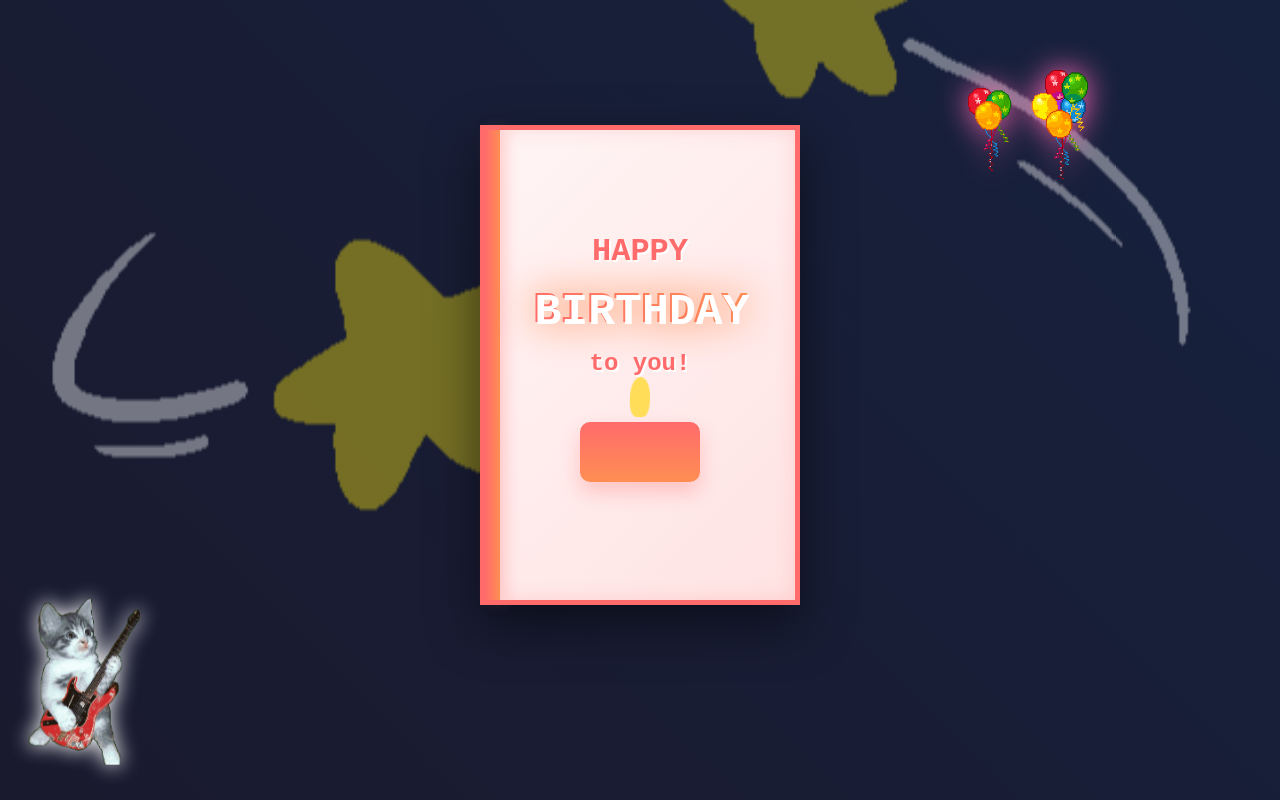
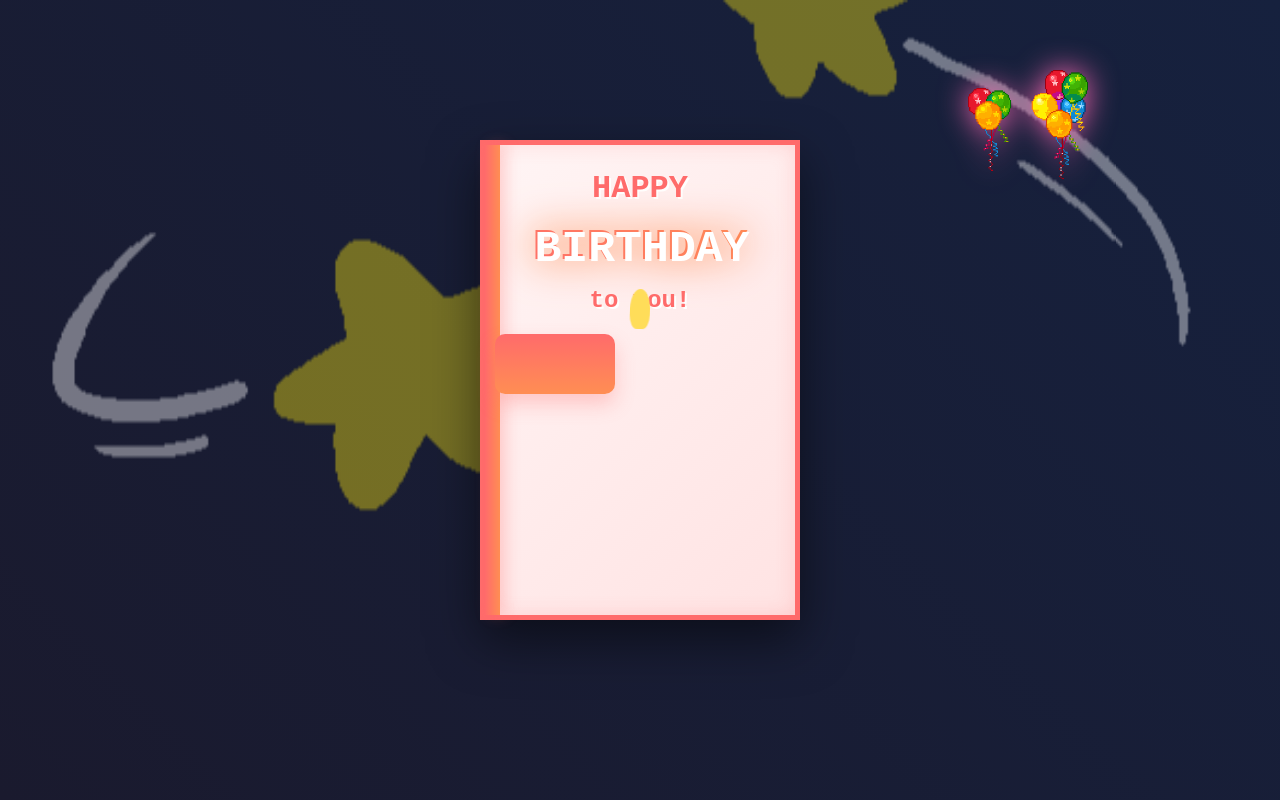
Before and after one commit to shivamk00/happy-birthday-, a plain HTML site: page final.html in a window 1280 px wide. Drawn offline with Linux system fonts and the light colour scheme.

Commit message:
Update final.html

```diff
--- a/final.html
+++ b/final.html
@@ -1,9 +1,8 @@
 <!DOCTYPE html>
 <html lang="en">
-
 <head>
-    <meta charset="UTF-8">
-    <meta name="viewport" content="width=device-width, initial-scale=1.0">
+  <meta charset="UTF-8" />
+  <meta name="viewport" content="width=device-width, initial-scale=1.0"/>
   <title>Magic Birthday Book</title>
   <style>
     * {
@@ -14,7 +13,7 @@
 
     body {
       background: linear-gradient(45deg, #1a1a2e, #16213e);
-            min-height: 100vh;
+      height: 100vh;
       display: flex;
       justify-content: center;
       align-items: center;
@@ -42,12 +41,14 @@
     .container {
       perspective: 1000px;
       z-index: 1;
+      position: relative;
+      top: -20px;
     }
 
     .birthdayCard {
       position: relative;
-            width: 400px;
-            height: 550px;
+      width: 320px;
+      height: 480px;
       transform-style: preserve-3d;
       transition: all 0.8s ease;
       cursor: pointer;
@@ -59,30 +60,23 @@
       transform: rotateY(180deg);
     }
 
-        .cardFront, .cardInside {
+    .cardFront,
+    .cardInside {
       position: absolute;
       width: 100%;
       height: 100%;
       backface-visibility: hidden;
       background: linear-gradient(135deg, #fff5f5, #ffe3e3);
-            padding: 30px;
+      padding: 10px;
       border: 5px solid #ff6b6b;
       box-shadow: inset 0 0 20px rgba(255,107,107,0.2);
     }
 
-        .cardFront {
-            display: flex;
-            flex-direction: column;
-            justify-content: center;
-            align-items: center;
+    .cardInside {
+      transform: rotateY(180deg);
+      overflow-y: auto;
     }
 
-        .cardInside {
-            transform: rotateY(180deg);
-            background: linear-gradient(135deg, #fff5f5, #ffe3e3);
-        }
-
-        /* Book spine effect */
     .cardFront::before {
       content: '';
       position: absolute;
@@ -103,27 +97,26 @@
       color: #ff6b6b;
       text-shadow: 2px 2px 0px #fff;
       margin: 15px 0;
-            transform: translateZ(50px);
     }
 
-        .happy { font-size: 2.5em; }
+    .happy { font-size: 2em; }
     .bday {
-            font-size: 3.5em;
+      font-size: 2.8em;
       animation: glow 2s ease-in-out infinite;
       background: linear-gradient(45deg, #ff6b6b, #ff8e53);
       -webkit-background-clip: text;
       -webkit-text-fill-color: transparent;
     }
-        .toyou { font-size: 1.8em; }
+    .toyou { font-size: 1.5em; }
 
     .plate {
       position: relative;
-            margin: 30px 0;
+      margin: 20px 0;
     }
 
     .cake {
-            width: 150px;
-            height: 80px;
+      width: 120px;
+      height: 60px;
       background: linear-gradient(#ff6b6b, #ff8e53);
       border-radius: 10px;
       position: relative;
@@ -144,19 +137,22 @@
 
     .wishes {
       color: #2c3e50;
-            font-size: 1.1em;
-            line-height: 1.6;
-            padding: 20px;
+      font-size: 0.9em;
+      line-height: 1.3;
+      padding: 10px;
       background: rgba(255,255,255,0.9);
       border-radius: 10px;
       box-shadow: 0 5px 15px rgba(0,0,0,0.1);
     }
 
     .bdyboy {
-            width: 180px;
+      width: 140px;
+      max-height: 140px;
+      object-fit: cover;
       border-radius: 50%;
       border: 5px solid #ff6b6b;
-            margin: 20px auto;
+      margin: 15px auto;
+      display: block;
       transition: transform 0.3s;
       box-shadow: 0 10px 20px rgba(0,0,0,0.2);
     }
@@ -171,7 +167,7 @@
       height: 100%;
       top: 0;
       left: 0;
-            z-index: -1;
+      z-index: 0;
     }
 
     .cat {
@@ -205,7 +201,6 @@
       100% { opacity: 0.8; }
     }
 
-        /* Page lines effect */
     .cardInside::before {
       content: '';
       position: absolute;
@@ -225,88 +220,20 @@
     .name {
       color: #ff6b6b;
       font-weight: bold;
-            margin-top: 20px;
+      margin-top: 10px;
       text-align: right;
     }
 
-        .birthdayCard {
-    position: relative;
-    width: 250px; /* Pehle 400px tha, ab thoda chhota kar diya */
-    height: 400px; /* Pehle 550px tha */
-    transform-style: preserve-3d;
-    transition: all 0.8s ease;
-    cursor: pointer;
-    border-radius: 10px;
-    box-shadow: 0 20px 50px rgba(0,0,0,0.5);
-    margin-top: -30px; /* Card ko thoda upar shift kar diya */
-}
-
-
-
-/* ... (keep all previous styles as they are) ... */
-
-.birthdayCard {
-    position: relative;
-    width: 320px; /* Reduced from 400px */
-    height: 480px; /* Reduced from 550px */
-    transform-style: preserve-3d;
-    transition: all 0.8s ease;
-    cursor: pointer;
-    border-radius: 10px;
-    box-shadow: 0 20px 50px rgba(0,0,0,0.5);
-}
-
-.container {
-    perspective: 1000px;
-    z-index: 1;
-    position: relative;
-    top: -20px; /* Move card up */
-}
-
-/* Adjust text sizes */
-.happy { font-size: 2em; }
-.bday {
-    font-size: 2.8em; /* Reduced from 3.5em */
-}
-.toyou { font-size: 1.5em; }
-
-/* Adjust cake size */
-.cake {
-    width: 120px; /* Reduced from 150px */
-    height: 60px; /* Reduced from 80px */
-}
-
-/* Adjust wishes text */
-.wishes {
-    font-size: 0.9em; /* Reduced from 1.1em */
-    padding: 10px; /* Reduced from 20px */
-    line-height: 1.3;
-}
-
-/* Adjust image size */
-.bdyboy {
-    width: 140px; /* Reduced from 180px */
-    margin: 15px auto; /* Reduced from 20px */
-}
-
-/* Add margin to wishes text */
     .inside-text {
       margin-bottom: 10px;
     }
-
-/* Adjust card padding */
-.cardFront, .cardInside {
-    padding: 10px; /* Reduced from 30px */
-}
-
-
-
   </style>
 </head>
 
 <body>
-    <img src="ZUiY.gif" alt="stars" class="star">
-    <img src="5l03.gif" alt="ballon" class="ballon">
+  <img src="ZUiY.gif" alt="Twinkling star background" class="star">
+  <img src="5l03.gif" alt="Floating balloon" class="ballon">
+
   <div class="container">
     <div class="birthdayCard">
       <div class="cardFront">
@@ -320,10 +247,11 @@
           <div class="flame"></div>
         </div>
       </div>
+
       <div class="cardInside">
         <div class="img">
-                    <img src="pallavi.jpg" alt="Brotherpic" class="bdyboy">
-                    <img src="6ob.gif" alt="confetti" class="confetti">
+          <img src="pallavi.jpg" alt="Picture of Pallavi" class="bdyboy">
+          <img src="6ob.gif" alt="Confetti falling" class="confetti">
         </div>
         <div class="inside-text">
           <h3 class="happy">HAPPY</h3>
@@ -331,18 +259,5 @@
           <h3 class="toyou">to you!</h3>
         </div>
         <div class="wishes">
-                    <p>Dear Pallavi</p>
-                    <p>Happy Birthday!! 🎉🥳 I hope your day is filled with endless love and laughter! May all your wishes come true and your heart always shine with happiness. 💖✨</p>
-                    <p class="name">With love ~ Your friend Sayan</p>
-                    <p class="name"></p>
-                </div>
-            </div>
-        </div>
-    </div>
-    <img src="cat.gif" alt="cat" class="cat">
-
-
-
-</body>
-
-</html>
+          <p>Dear Pallavi,</p>
+          <p>Happy Birthday!! 🎉🥳 I hope your day is filled with endless love and laughter! May all your wishes come true and your heart always shine with
```
Lines whose indentation alone changed are shown as unchanged.
